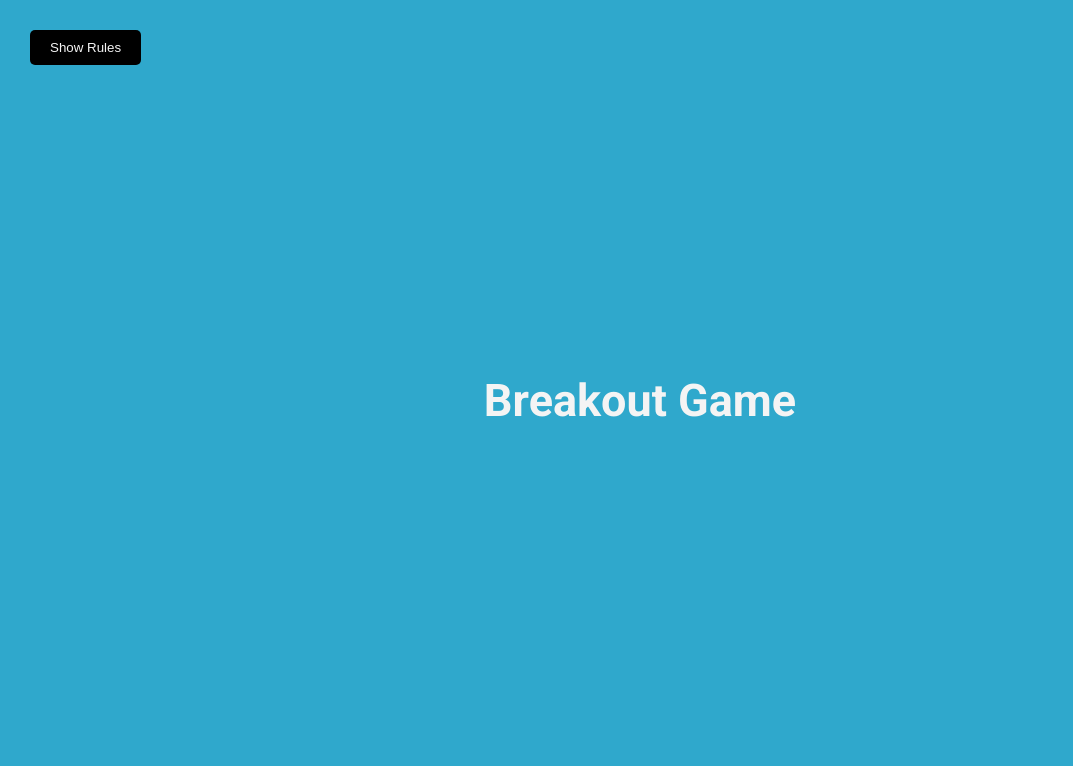
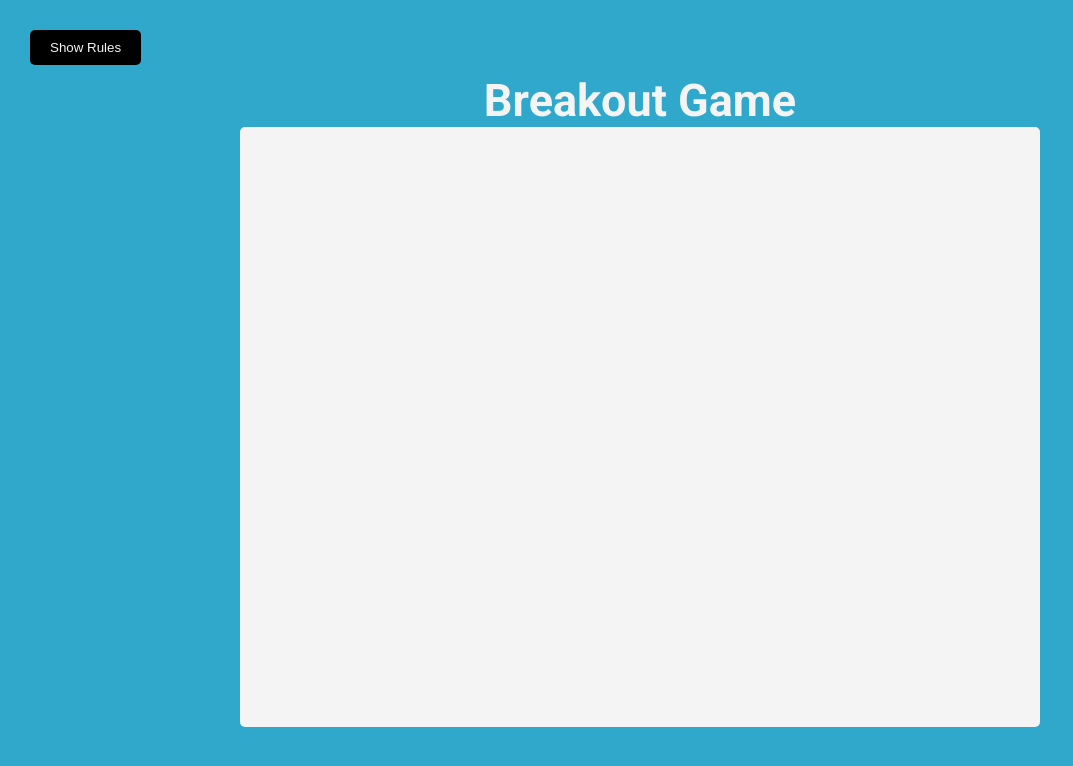
Before and after one commit to Chrissiku/100-days-of-javascript, a website built with webpack: page breakout_game/src/index.html in a window 1280 px wide. Shown: the whole page, without its empty margins (0-1073 px from the left). Built offline with nearby package versions, Linux system fonts and the light colour scheme.

Commit message:
Create game canvas

```diff
--- a/breakout_game/src/index.html
+++ b/breakout_game/src/index.html
@@ -17,6 +17,9 @@
       </p>
       <p>If you miss the ball only once, your score and the blocks will reset to 0.</p>
       <button id="close-btn" class="btn">Close</button>
+
     </div>
+    <!-- Game Canvas -->
+    <canvas id="canvas" width="800" height="600"></canvas>
   </body>
 </html>
--- a/breakout_game/src/styles/main.scss
+++ b/breakout_game/src/styles/main.scss
@@ -69,3 +69,9 @@ h1 {
 .rules.show {
   transform: translateX(0);
 }
+
+canvas {
+  background: $secondary-color;
+  display: block;
+  border-radius: 5px;
+}
```
